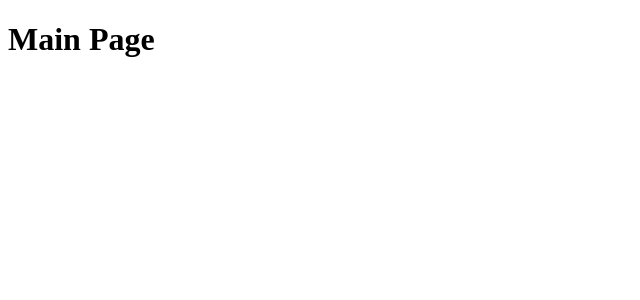
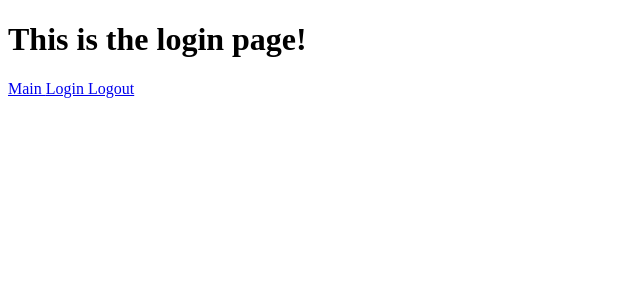
Before and after one commit to geetika2002/COMP7082, a React (Create React App) app: page /#/login in a window 1280 px wide. Shown: the top 300 px of the page, without its empty margins (0-640 px from the left). Built offline with nearby package versions, Linux system fonts and the light colour scheme.

Commit message:
adding login, logout and main page

```diff
--- a/package.json
+++ b/package.json
@@ -8,6 +8,7 @@
     "@testing-library/user-event": "^13.5.0",
     "react": "^18.3.1",
     "react-dom": "^18.3.1",
+    "react-router-dom": "^6.26.2",
     "react-scripts": "^5.0.1",
     "web-vitals": "^2.1.4"
   },
--- a/src/App.js
+++ b/src/App.js
@@ -1,13 +1,21 @@
 import './App.css';
+import { HashRouter as Router, Routes, Route } from 'react-router-dom';
+import { Main} from './screens/Main';
+import { Login} from './screens/Login';
+import { Logout } from './screens/Logout';
 
 function App() {
 
 
   return (
-    <div className="App">
-     <h1>Main Page</h1>
-    </div>
-  );
+    <Router>
+      <Routes>
+        <Route path="/" element={<Main/>}/>
+        <Route path="/login" element={<Login/>}/>
+        <Route path="/logout" element={<Logout/>}/>
+      </Routes>
+    </Router>
+  )
 }
 
 export default App;
--- /dev/null
+++ b/src/screens/Login.js
@@ -0,0 +1,12 @@
+import { Link } from "react-router-dom"
+
+export function Login() {
+    return (
+        <>
+        <h1>This is the login page!</h1>
+        <Link to='/'>Main </Link>
+        <Link to='/login'>Login </Link>
+        <Link to='/logout'>Logout </Link>
+        </>
+    )
+}
--- /dev/null
+++ b/src/screens/Logout.js
@@ -0,0 +1,12 @@
+import { Link} from "react-router-dom"
+
+export function Logout() {
+    return (
+        <>
+        <h1>This is the logout page!</h1>
+        <Link to='/'>Main </Link>
+        <Link to='/login'>Login </Link>
+        <Link to='/logout'>Logout </Link>
+        </>
+    )
+}
--- /dev/null
+++ b/src/screens/Main.js
@@ -0,0 +1,12 @@
+import { Link } from "react-router-dom"
+
+export function Main() {
+    return (
+        <>
+        <h1>This is the main page!</h1>
+        <Link to='/'>Main </Link>
+        <Link to='/login'>Login </Link>
+        <Link to='/logout'>Logout </Link>
+        </>
+    )
+}
```
Also changed, not shown: src/components/file.txt (added), 1 other file (tests, documents, lock files or other folders).
